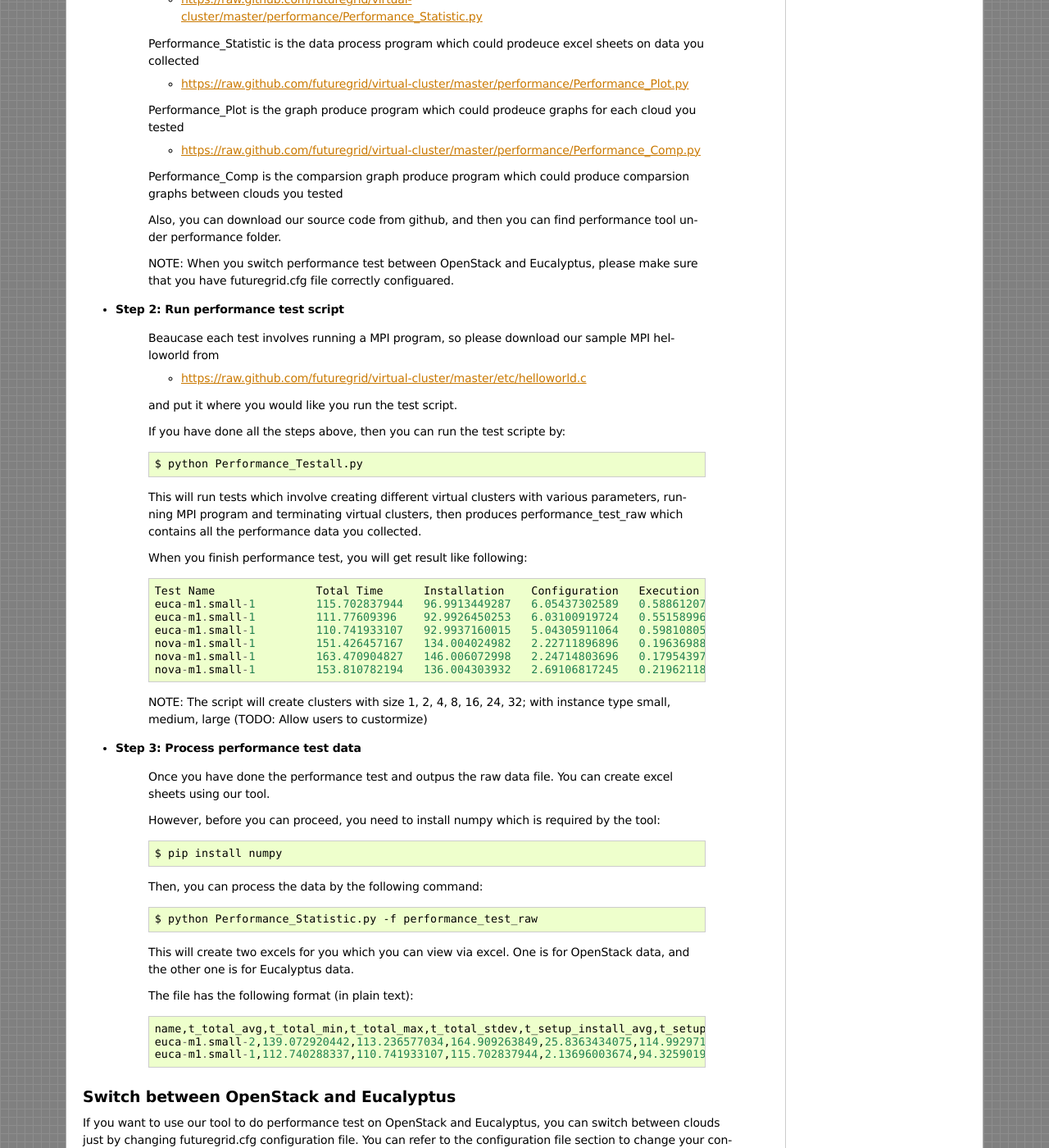
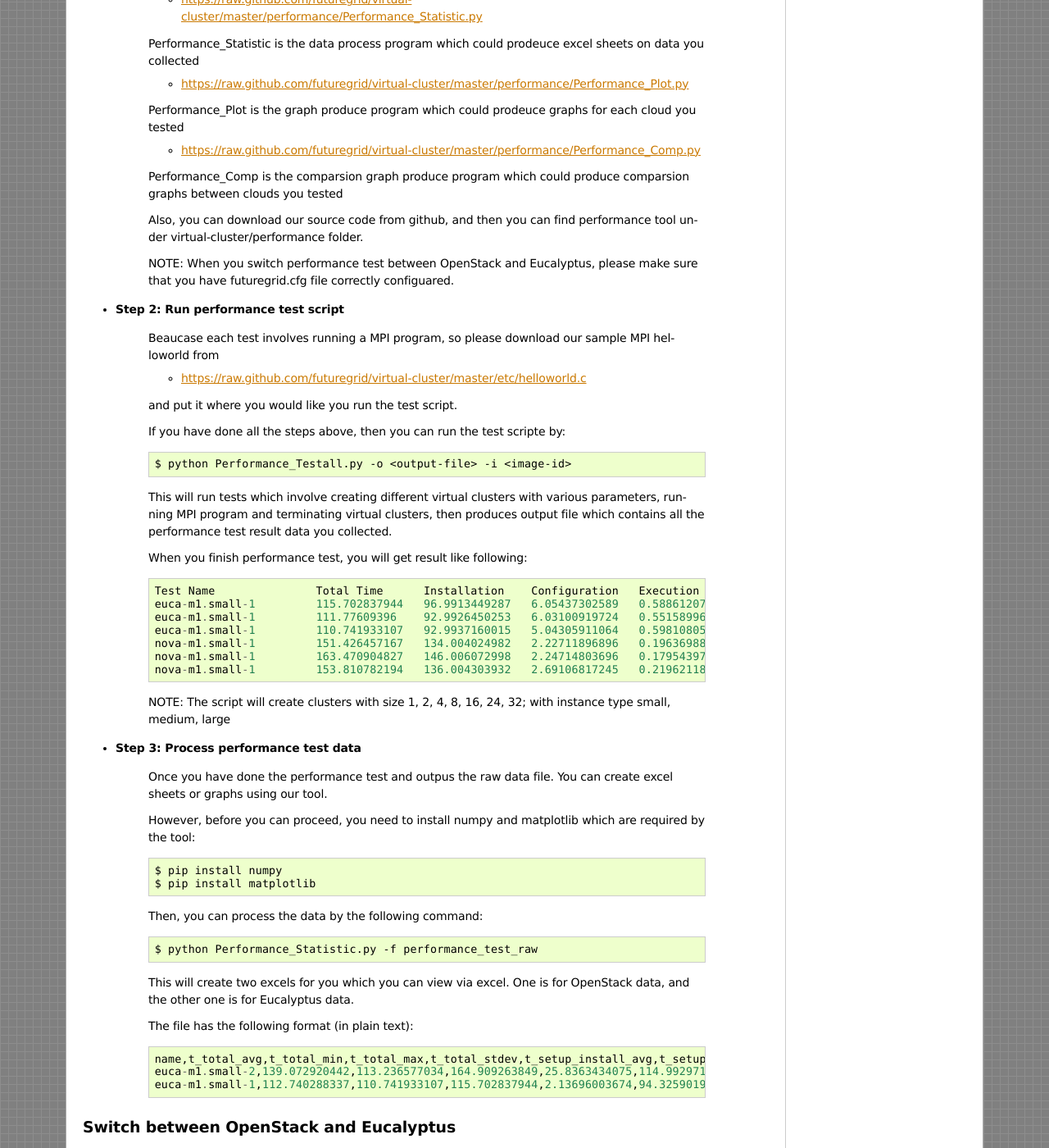
Before and after one commit to futuregrid/virtual-cluster, a Sphinx documentation site: the page built from doc/source/intro.rst, in a window 1280 px wide and 1400 px high, scrolled down 9998 px. Shown: the whole window at 82% size. Built offline with Sphinx 7.4.7, drawn with Linux system fonts in a browser that asks for light colours; formulas are drawn with MathJax 3; pages that are not in the unit, such as notebooks, are missing from menus.

Commit message:
Update doc/source/intro.rst

```diff
--- a/doc/source/intro.rst
+++ b/doc/source/intro.rst
@@ -588,7 +588,7 @@ Followings are steps you need to follow in order to successfully run performance
 	between clouds you tested
 
 	Also, you can download our source code from github, and then you can find performance tool under
-	performance folder.
+	virtual-cluster/performance folder.
 
 	NOTE: When you switch performance test between OpenStack and Eucalyptus, please make sure that you have
 	futuregrid.cfg file correctly configuared.
@@ -603,11 +603,11 @@ Followings are steps you need to follow in order to successfully run performance
 
 	If you have done all the steps above, then you can run the test scripte by::
 
-	$ python Performance_Testall.py
+	$ python Performance_Testall.py -o <output-file> -i <image-id>
 
 	This will run tests which involve creating different virtual clusters with various parameters,
-	running MPI program and terminating virtual clusters, then produces performance_test_raw which contains
-	all the performance data you collected.
+	running MPI program and terminating virtual clusters, then produces output file which contains
+	all the performance test result data you collected.
 
 	When you finish performance test, you will get result like following::
 
@@ -620,16 +620,17 @@ Followings are steps you need to follow in order to successfully run performance
 		nova-m1.small-1     	153.810782194  	136.004303932  	2.69106817245  	0.219621181488 	1.00952887535  	4.1146697998   	0                   	0         	0
 
 	NOTE: The script will create clusters with size 1, 2, 4, 8, 16, 24, 32; with instance type small,
-	medium, large (TODO: Allow users to custormize)
+	medium, large
 
 * **Step 3: Process performance test data**
 
-	Once you have done the performance test and outpus the raw data file. You can create excel sheets using
-	our tool.
+	Once you have done the performance test and outpus the raw data file. You can create excel sheets
+	or graphs using	our tool.
 
-	However, before you can proceed, you need to install numpy which is required by the tool::
+	However, before you can proceed, you need to install numpy and matplotlib which are required by the tool::
 
 	$ pip install numpy
+	$ pip install matplotlib
 
 	Then, you can process the data by the following command::
 
```
